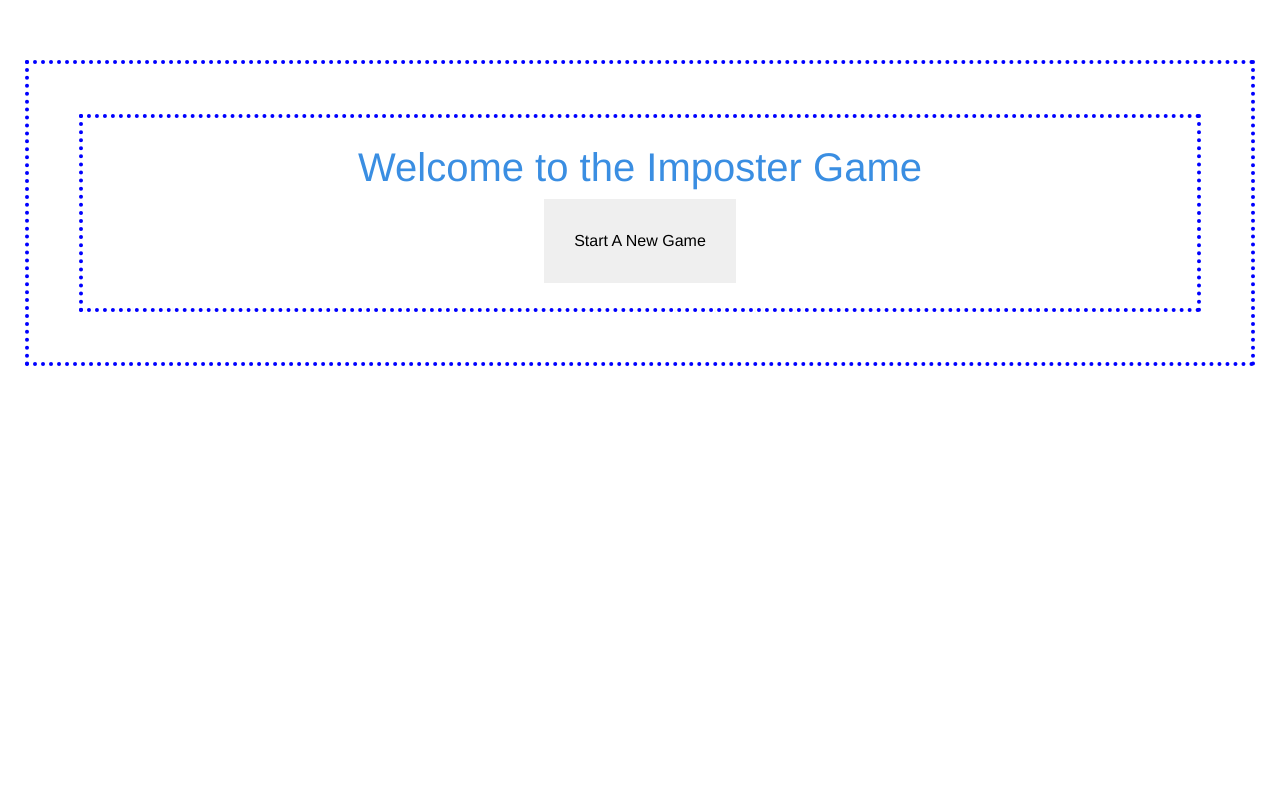
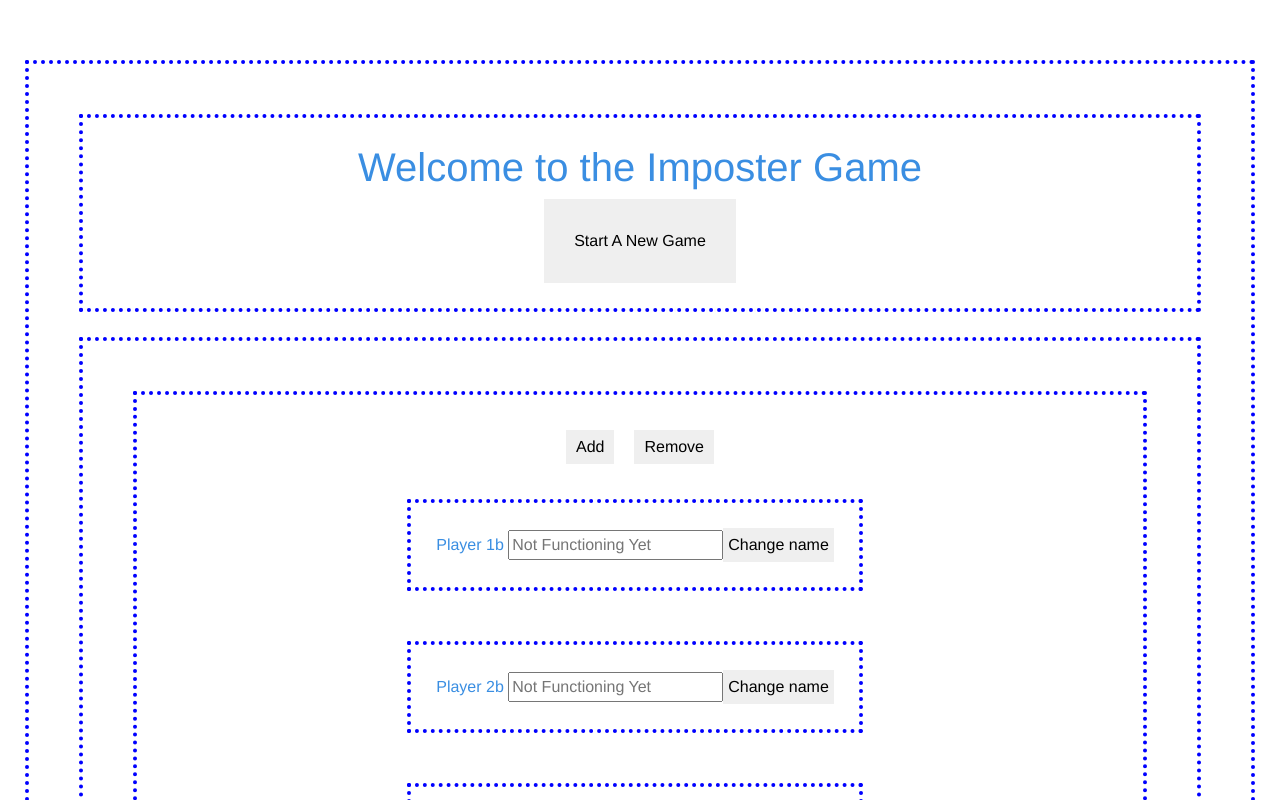
Before and after one commit to curtisahuang/impostergame, a Vue app: page /numberofplayers in a window 1280 px wide. Shown: the top 800 px of the page. Built offline with nearby package versions, Linux system fonts and the light colour scheme.

Commit message:
random word generator completed

```diff
--- a/package.json
+++ b/package.json
@@ -12,7 +12,8 @@
     "bootstrap-vue": "^2.21.2",
     "core-js": "^3.6.5",
     "vue": "^2.6.14",
-    "vue-router": "^3.5.2"
+    "vue-router": "^3.5.2",
+    "vuex": "^3.6.2"
   },
   "devDependencies": {
     "@vue/cli-plugin-babel": "~4.5.0",
--- a/src/App.vue
+++ b/src/App.vue
@@ -1,6 +1,5 @@
 <template>
   <div id="app">
-    <!-- <img alt="Vue logo" src="./assets/logo.png"> -->
     <Welcome />
     <router-view></router-view>
   </div>
@@ -13,7 +12,7 @@ export default {
   name: 'App',
   components: {
     Welcome,
-  }
+  },
 }
 </script>
 
--- a/src/components/01NumberOfPlayers.vue
+++ b/src/components/01NumberOfPlayers.vue
@@ -1,24 +1,56 @@
 <template>
   <div>
     <div id="list-demo">
-      <button v-on:click="add">Add</button>
-      <button v-on:click="remove">Remove</button>
+      <button class="player-change" @click="addPlayer">Add</button>
+      <button class="player-change" v-on:click="removePlayer">Remove</button>
         <transition-group name="list" tag="p">
-          <span v-for="item in items" v-bind:key="item" class="list-item">
-            {{ item }}
+          <span v-for="player in players" v-bind:key="player.id" class="list-item">
+            <div>{{ player.name }} <input placeholder="Not Functioning Yet">
+            <button class="name-change-btn" v-on:click="changeName(player.id, testword)">Change name</button>
+            </div>
           </span>
         </transition-group>
     </div>
-    <router-link to="/namesofplayers">Names of Players</router-link>
+    <router-link to="/words">Get Your Words!</router-link>
   </div>
 </template>
 
 <script>
+import { mapState, mapMutations } from "vuex";
+
 export default {
-
+  computed: mapState({
+    players: state => state.players.players
+  }),
+  methods: {
+    ...mapMutations(['addPlayer', 'removePlayer']),
+    // changeName: function (changeid, newName) {
+    //   console.log(newName);
+    //   const actualId = changeid - 1;
+    //   this.players[actualId].name = newName;
+    // }
+  }
 }
 </script>
 
 <style>
+.list-item {
+  display: inline-block;
+  margin-right: 10px;
+}
+.list-enter-active, .list-leave-active {
+  transition: all 1s;
+}
+.list-enter, .list-leave-to /* .list-leave-active below version 2.1.8 */ {
+  opacity: 0;
+  transform: translateY(30px);
+}
+.name-change-btn {
+  padding: 5px;
+}
 
+.player-change {
+  padding: 5px 10px;
+  margin: 10px;
+}
 </style>
--- a/src/components/03Words.vue
+++ b/src/components/03Words.vue
@@ -2,13 +2,24 @@
   <div>
     <p>03 Word Round</p>
     <p>Each player can look at their word by pressing the reveal. Don't forget to hide it before passing it to the next player!</p>
+    <button @click="assignRandomWords">GENERATE WORDS</button>
+    <span v-for="player in players" v-bind:key="player.id" class="list-item">
+      <div>{{ player.name }} {{ player.word }} </div>
+    </span>
     <router-link to="/statements">Statement Round</router-link>
   </div>
 </template>
 
 <script>
+import { mapMutations, mapState } from "vuex";
+
 export default {
-
+  computed: mapState({
+    players: state => state.players.players
+  }),
+  methods: {
+    ...mapMutations(["assignRandomWords"])
+  }
 }
 </script>
 
--- a/src/components/05Voting.vue
+++ b/src/components/05Voting.vue
@@ -1,6 +1,7 @@
 <template>
   <div>
     <p>05 Voting Round! VOTE OUT THE FAKER</p>
+    <p>Blindly accuse people! See who has shifty eyes! </p>
     <router-link to="/gamecontinues">Failed Vote </router-link>
     <router-link to="/gameends">Successful Vote</router-link>
   </div>
--- a/src/components/Welcome.vue
+++ b/src/components/Welcome.vue
@@ -6,6 +6,7 @@
 </template>
 
 <script>
+
 export default {
 
 }
--- a/src/main.js
+++ b/src/main.js
@@ -1,15 +1,19 @@
 import Vue from 'vue';
 import App from './App.vue';
 import { BootstrapVue } from 'bootstrap-vue';
+import Vuex from 'vuex'
 import router from "./router";
-
+import store from "./store";
 import 'bootstrap/dist/css/bootstrap.css'
 import 'bootstrap-vue/dist/bootstrap-vue.css'
 
 Vue.use(BootstrapVue)
+Vue.use(Vuex)
 Vue.config.productionTip = false
+
 
 new Vue({
   router,
+  store,
   render: h => h(App),
 }).$mount('#app')
--- /dev/null
+++ b/src/store/index.js
@@ -0,0 +1,13 @@
+import { debug } from "debug";
+import Vue from "vue";
+import Vuex from "vuex";
+import players from "./modules/players"
+
+Vue.use(Vuex)
+
+export default new Vuex.Store({
+  modules: {
+    players,
+  },
+  strict: debug
+})
--- /dev/null
+++ b/src/store/modules/players.js
@@ -0,0 +1,57 @@
+const state = () => ({
+  players: [
+    {id: 1, name: "Player 1b", word: "Apple", isImposter: false},
+    {id: 2, name: "Player 2b", word: "Cherry", isImposter: false},
+    {id: 3, name: "Player 3b", word: "Apple", isImposter: false},
+    {id: 4, name: "Player 4b", word: "Apple", isImposter: false},
+  ],
+  nextPlayer: 5,
+  wordbank: [
+    ["7-11", "Lawson's", "Family Mart"],
+    ["sprite", "vodka", "ginger ale"],
+    ["coke", "coffee", "root beer"],
+    ["Sashimi", "Nigiri", "Maki sushi"],
+    ["Ramen", "Udon", "Soba"],
+    ["Milk", "Yogurt", "Cheese", "Ice Cream"]
+  ],
+})
+
+const getters = {
+  returnPlayers: () => {
+    return this.players;
+  }
+}
+
+const mutations = {
+  addPlayer: (state) => {
+    state.players.push({id: state.nextPlayer, name: `Player ${state.nextPlayer}b`, word: "Apple", isImposter: false})
+    state.nextPlayer++;
+  },
+  removePlayer: (state) => {
+    state.players.pop();
+    state.nextPlayer--;
+  },
+  assignRandomWords: function (state) {
+    const wordbanklength = state.wordbank.length - 1 ;
+    let randomIndex = Math.floor(Math.random() * wordbanklength);
+    const categorylength = state.wordbank[randomIndex].length - 1;
+    let i1 = Math.floor(Math.random() * categorylength);
+    let i2 = Math.floor(Math.random() * categorylength);
+    while (i1 === i2) {
+      i2 = Math.floor(Math.random() * categorylength);
+    }
+    const randomWords = [state.wordbank[randomIndex][i1], state.wordbank[randomIndex][i2]];
+    for (const player of state.players) {
+      player.word = randomWords[0];
+    }
+    const imposterIndex = Math.floor(Math.random() * state.players.length)
+    state.players[imposterIndex].word = randomWords[1];
+    state.players[imposterIndex].isImposter = true;
+  }
+}
+
+export default {
+  state,
+  getters,
+  mutations,
+}
```
Also changed, not shown: src/components/sidebar.vue (added, +14 -0 lines), src/router.js (+5 -4 lines), 1 other file (tests, documents, lock files or other folders).
